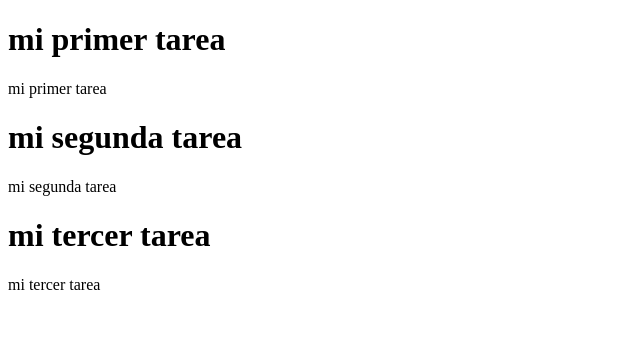
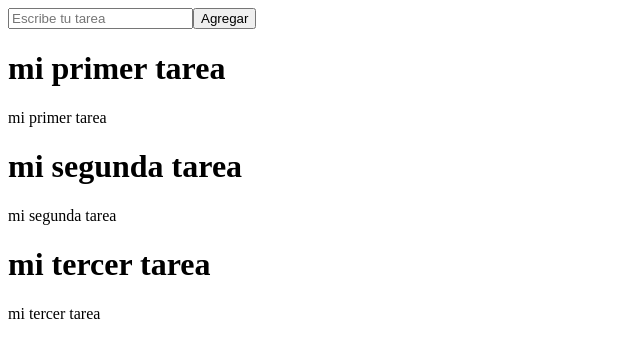
Before and after one commit to alexisarte/react-tasks-application, a React (Vite) app: page / in a window 1280 px wide. Shown: the top 358 px of the page, without its empty margins (0-640 px from the left). Built offline with nearby package versions, Linux system fonts and the light colour scheme.

Commit message:
Add tasks to the form

```diff
--- a/src/App.jsx
+++ b/src/App.jsx
@@ -1,10 +1,29 @@
-import TaskList from './TaskList'
-function HolaMundo() {
+import TaskForm from './TaskForm';
+import TaskList from './TaskList';
+import { tasks as data } from './tasks';
+import {useState, useEffect} from 'react';
+
+function App() {
+  const [tasks, setTasks] = useState([]);
+
+  useEffect(() => {
+    setTasks(data);
+  }, []);
+
+  function createTask(taskTitle) {
+    setTasks([...tasks, {
+      id: tasks.length + 1,
+      title: taskTitle,
+      description: 'nueva tarea'
+    }]);
+  }
+
   return (
-    <div>
-      <TaskList />
-    </div>
-  )
+    <>
+      <TaskForm createTask={createTask} />
+      <TaskList tasks={tasks} />
+    </>
+  );
 }
 
-export default HolaMundo
+export default App;
--- /dev/null
+++ b/src/TaskForm.jsx
@@ -0,0 +1,22 @@
+import { useState } from 'react';
+
+function TaskForm({createTask}) {
+  const [title, setTitle] = useState('');
+
+  const handleSubmit = (e) => {
+    e.preventDefault();
+    createTask(title);
+  }
+
+  return (
+    <form onSubmit={handleSubmit} >
+      <input
+        placeholder="Escribe tu tarea"
+        onChange={(e) => setTitle(e.target.value)}
+      />
+      <button type="submit">Agregar</button>
+    </form>
+  );
+}
+
+export default TaskForm;
--- a/src/TaskList.jsx
+++ b/src/TaskList.jsx
@@ -1,12 +1,4 @@
-import { tasks as data } from './tasks';
-import { useState, useEffect } from 'react';
-
-export default function TaskList() {
-  const [tasks, setTasks] = useState([]);
-
-  useEffect(() => {
-    setTasks(data);
-  }, []);
+function TaskList({tasks}) {
 
   if (tasks.length === 0) {
     return <h1>No hay tareas aun</h1>;
@@ -23,3 +15,5 @@
     </div>
   );
 }
+
+export default TaskList;
```
